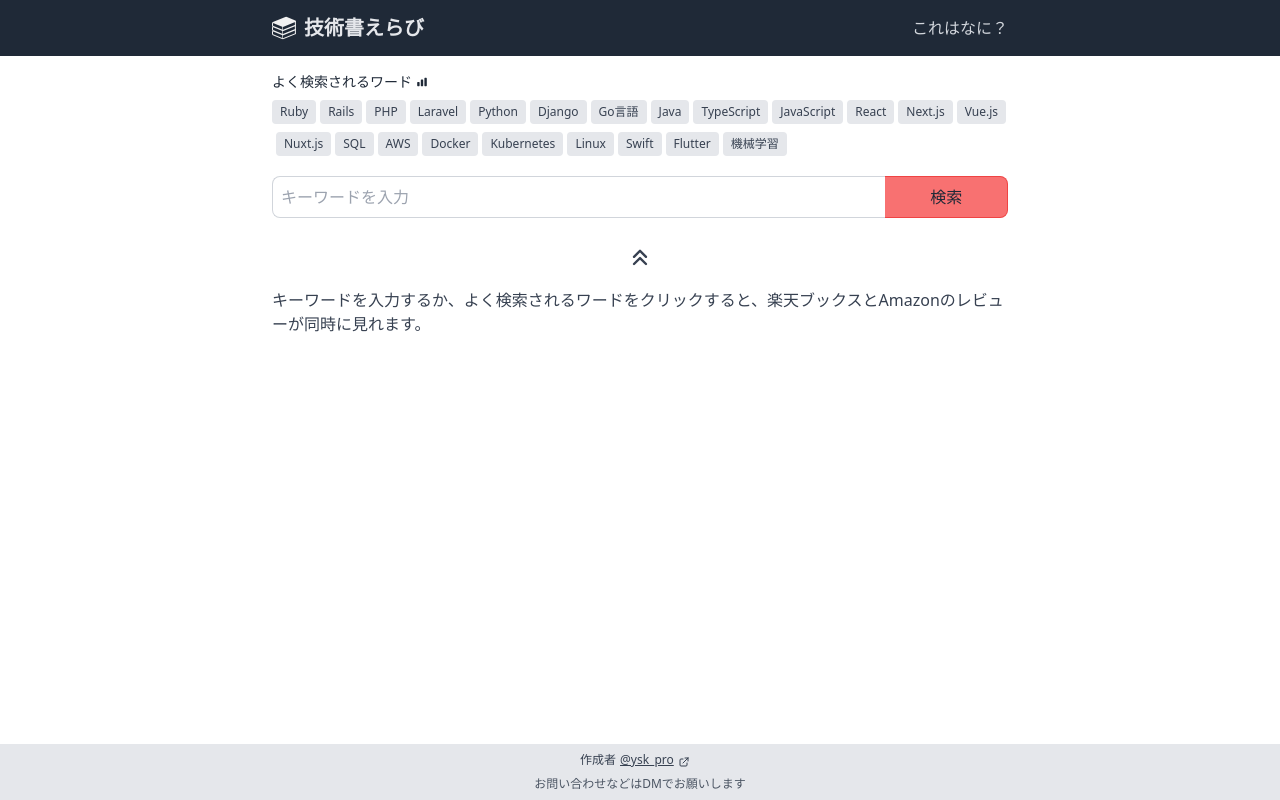
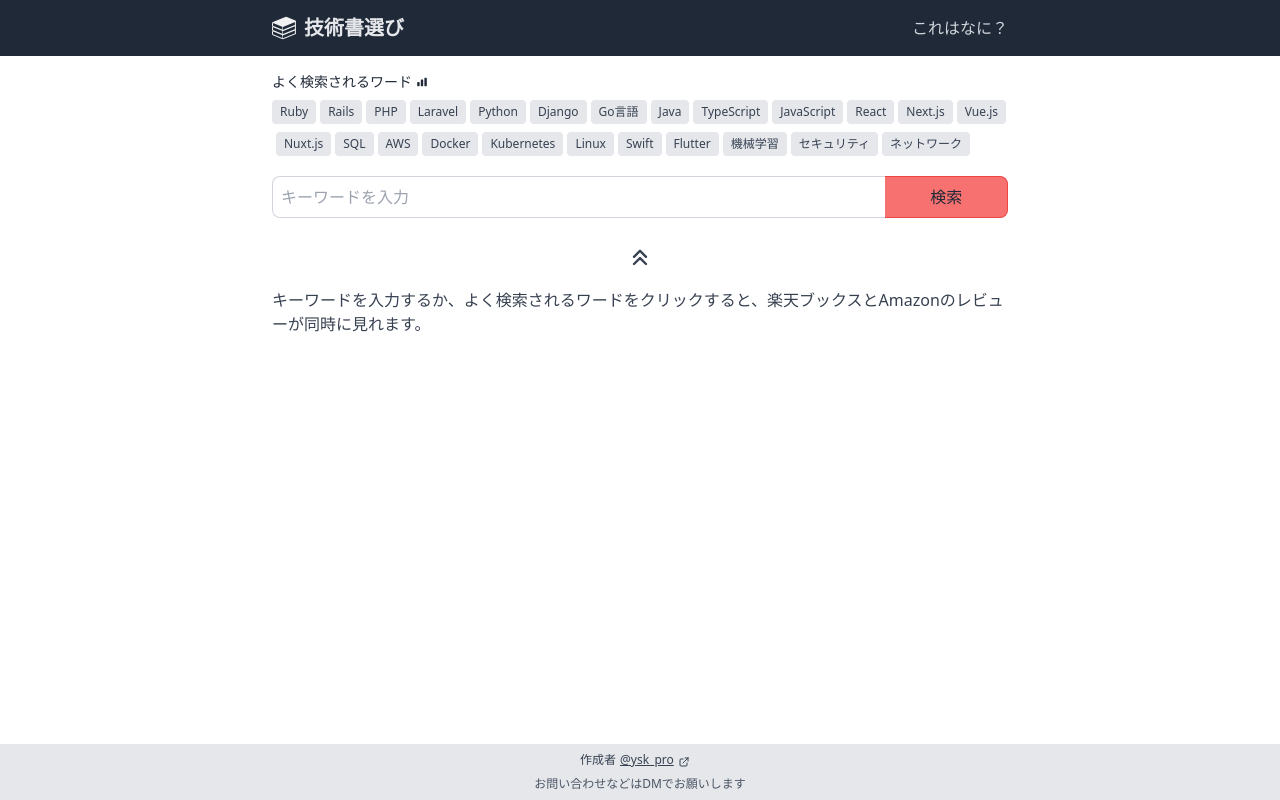
Before and after one commit to ysk1180/choise-book-vue, a Vue app: page / in a window 1280 px wide. Built offline with nearby package versions, Linux system fonts and the light colour scheme; no server answers.

Commit message:
サービス名を技術書えらび→技術書選びにした

```diff
--- a/public/index.html
+++ b/public/index.html
@@ -6,12 +6,12 @@
     <meta name="viewport" content="width=device-width,initial-scale=1.0">
     <link rel="icon" href="<%= BASE_URL %>favicon.ico">
     <link rel="apple-touch-icon" href="https://teckbook.net/book-icon-dark.png" />
-    <title>技術書えらび</title>
-    <meta property="og:title" content="技術書えらび" />
-    <meta property="og:site_name" content="技術書えらび" />
+    <title>技術書選び</title>
+    <meta property="og:title" content="技術書選び" />
+    <meta property="og:site_name" content="技術書選び" />
     <meta property="og:type" content="website" />
     <meta property="og:url" content="https://teckbook.net" />
-    <meta property="og:description" content="楽天ブックスとAmazonのレビューを横断的に見ることができ、技術書選びをサポートします。" />
+    <meta property="og:description" content="Amazonと楽天ブックスのレビューが同時に見れることで、技術書選びをサポートします。" />
     <meta property="og:image" content="https://teckbook.net/book-icon-dark.png" />
     <meta name="twitter:card" content="summary" />
   </head>
--- a/src/components/Header.vue
+++ b/src/components/Header.vue
@@ -67,6 +67,8 @@ export default defineComponent({
         'Swift',
         'Flutter',
         '機械学習',
+        'セキュリティ',
+        'ネットワーク',
       ],
     }
   },
--- a/src/components/Navbar.vue
+++ b/src/components/Navbar.vue
@@ -5,7 +5,7 @@
         <router-link to="/" class="flex">
           <img src="@/assets/img/book-icon.png" class="object-contain w-6" />
           <p class="pl-2 my-auto">
-            技術書えらび
+            技術書選び
           </p>
         </router-link>
       </div>
--- a/src/views/About.vue
+++ b/src/views/About.vue
@@ -1,7 +1,7 @@
 <template>
   <div class="p-4">
     <div class="text-gray-800">
-      <p>楽天ブックスとAmazonのレビューを横断的に見ることができ、技術書選びをサポートします。</p>
+      <p>Amazonと楽天ブックスのレビューが同時に見れることで、技術書選びをサポートします。</p>
       <p>良い技術書を見つけて学びましょう！</p>
     </div>
     <div>
```
